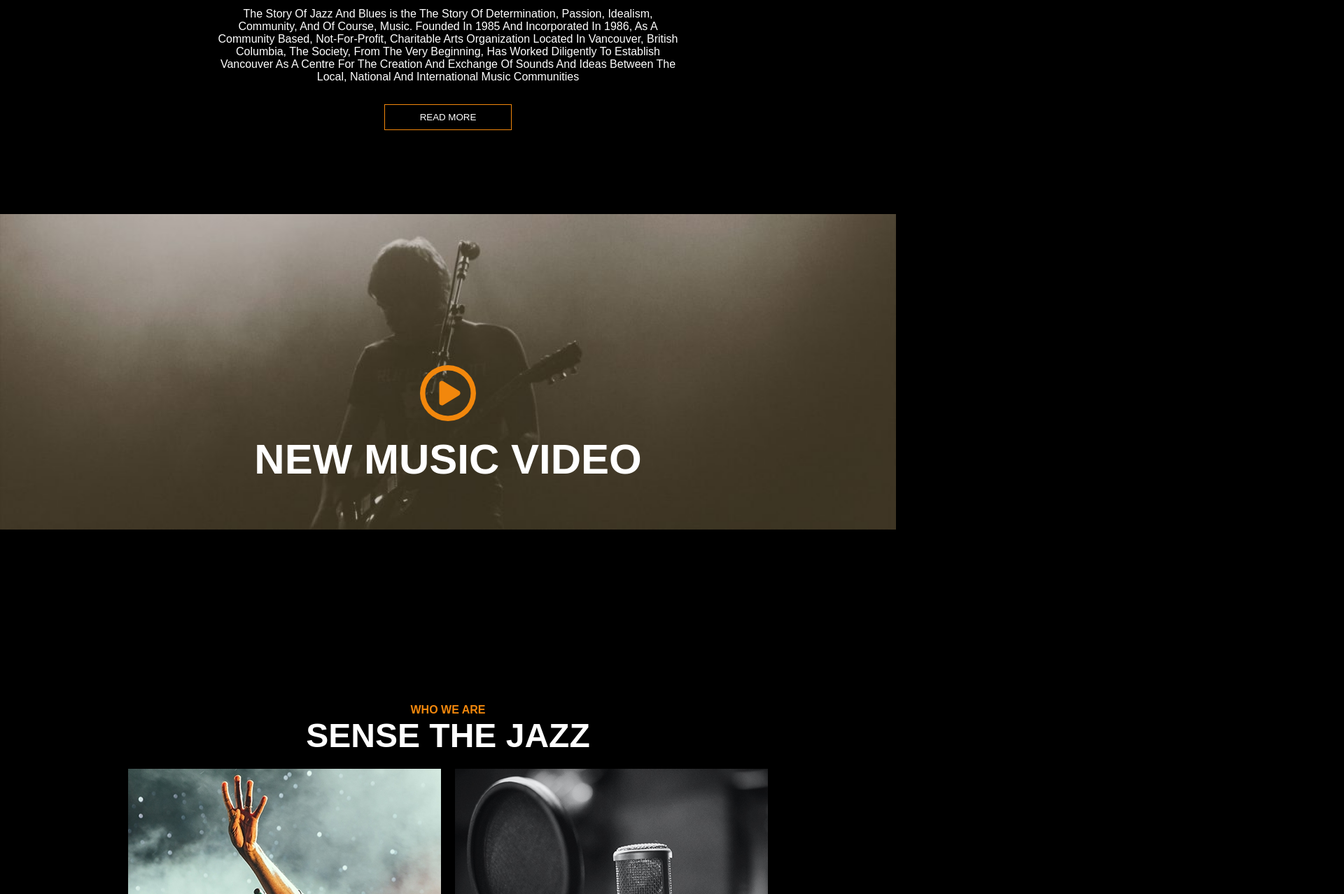
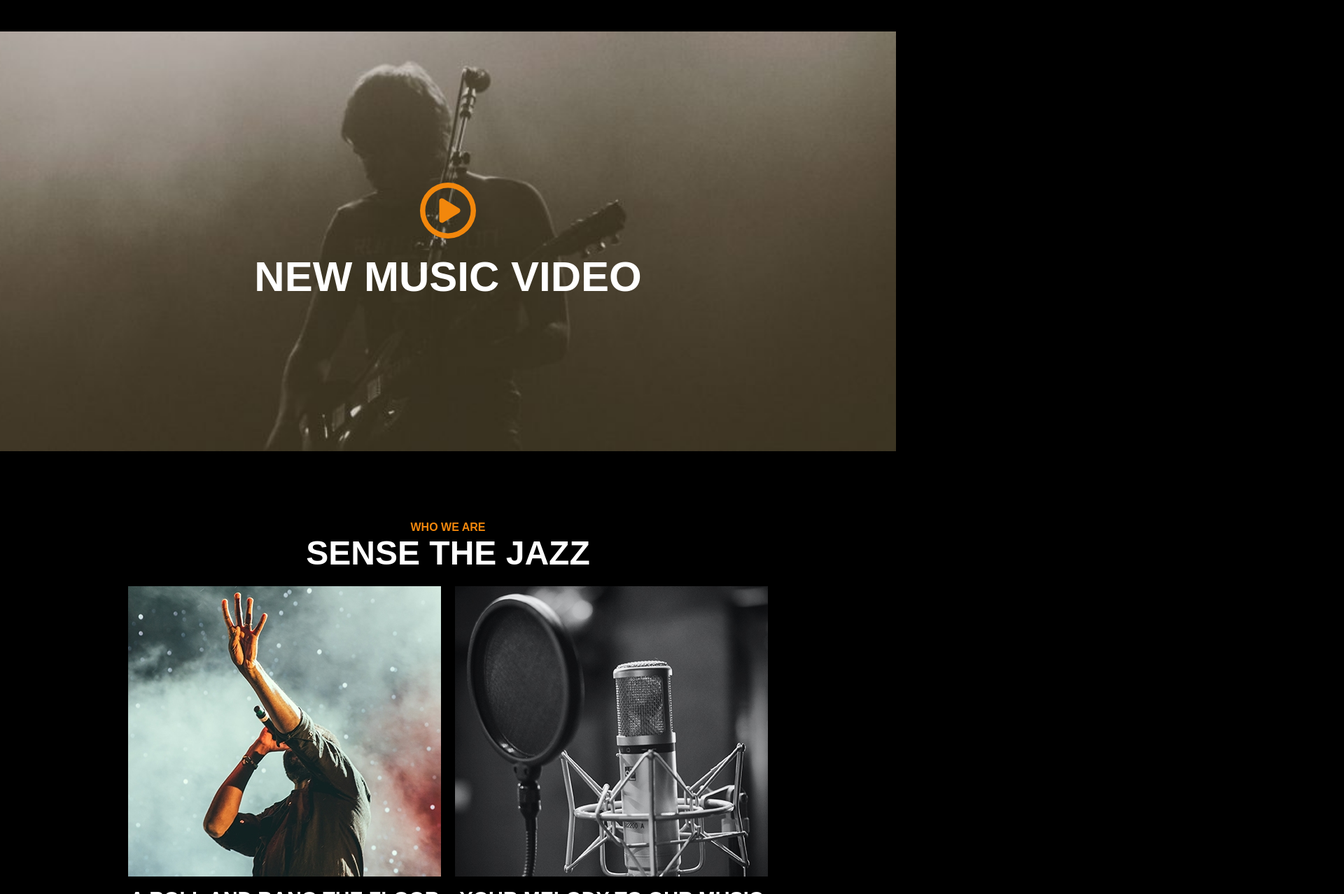
Before and after one commit to RiccardoGarbo/proj-html-vuejs, a Vue app: page / in a window 1280 px wide. Shown: the part 1522-2800 px from the top of the page at 70% size, 1920 px wide, since content can reach past the window. Built offline with nearby package versions, Linux system fonts and the light colour scheme.

Commit message:
general fix

```diff
--- a/src/components/AppHeader.vue
+++ b/src/components/AppHeader.vue
@@ -16,7 +16,7 @@ export default {
             autoplay: null
         }
     },
-    components: {HeaderNavbar, HeaderSearchbar, HeaderLogo, HeaderCard, HeaderJumbotron},
+    components: { HeaderNavbar, HeaderSearchbar, HeaderLogo, HeaderCard, HeaderJumbotron },
     methods: {
         imagePath(element) {
             const path = new URL(`../assets/img/icon/${element}.svg`, import.meta.url);
@@ -45,20 +45,20 @@ export default {
 <template>
     <!-- header -->
     <header>
-        <HeaderLogo/>
+        <HeaderLogo />
 
         <div id="right-header">
-            <HeaderNavbar/>
+            <HeaderNavbar />
             <HeaderSearchbar />
         </div>
     </header>
 
     <!-- jumbotron -->
-    <HeaderJumbotron @on-arrow-click="changeImage" :index="currentImage"/>
+    <HeaderJumbotron @on-arrow-click="changeImage" :index="currentImage" />
 
     <!-- cards -->
     <div id="card-container" class="container">
-        <HeaderCard v-for="(card, i) in headerCards" :key="i" :card="card"/>
+        <HeaderCard v-for="(card, i) in headerCards" :key="i" :card="card" />
     </div>
 </template>
 
@@ -97,6 +97,7 @@ header {
     display: flex;
     align-items: center;
     justify-content: center;
-    transform: translateY(-180px);
+    transform: translateY(-200px);
+    margin-bottom: -120px;
 }
 </style>
--- a/src/components/ImgsRow.vue
+++ b/src/components/ImgsRow.vue
@@ -29,6 +29,8 @@ section {
 
     figure {
         overflow: hidden;
+        width: 237px;
+        height: 238px;
 
         img {
             transition: scale 0.7s ease;
--- a/src/components/SectionInfo.vue
+++ b/src/components/SectionInfo.vue
@@ -55,6 +55,7 @@ export default {
             </div>
         </div>
     </div>
+    <BaseCarousel />
     <ImgsRow />
 </template>
 
--- a/src/components/SectionVideo.vue
+++ b/src/components/SectionVideo.vue
@@ -24,13 +24,14 @@ export default {
 
 <style lang="scss" scoped >
 #jazz {
-    height: 500px;
+
     display: flex;
     flex-direction: column;
     justify-content: center;
     align-items: center;
     max-width: 660px;
     margin: 0 auto;
+    padding-bottom: 100px;
 }
 
 h5 {
@@ -62,12 +63,14 @@ button:hover {
     height: 600px;
     background-image: url(../assets/img/Video-1024x361.jpg);
     background-repeat: no-repeat;
-    background-size: contain;
+    background-size: cover;
+    background-position: center;
     display: flex;
     justify-content: center;
     align-items: center;
     flex-direction: column;
     gap: 20px;
+    cursor: pointer;
 
 }
 
--- a/src/components/gallery-components/GalleryCard.vue
+++ b/src/components/gallery-components/GalleryCard.vue
@@ -23,21 +23,25 @@ export default {
 <template>
     <div class="gallery-card">
         <div class="text">
-            <img :src="imgPath(gal.img)" :alt="gal.text">
+            <figure>
+                <img :src="imgPath(gal.img)" :alt="gal.text">
+            </figure>
             <h4>{{ upperText }}</h4>
         </div>
         <div class="icons">
             <span>{{ span }}</span>
-            <i class="fa-brands fa-spotify" style="color: #ffffff;"></i>
-            <i class="fa-brands fa-youtube" style="color: #ffffff;"></i>
-            <i class="fa-solid fa-music" style="color: #ffffff;"></i>
-            <i class="fa-solid fa-cloud" style="color: #ffffff;"></i>
-            <i class="fa-solid fa-compass" style="color: #ffffff;"></i>
+            <i class="fa-brands fa-spotify"></i>
+            <i class="fa-brands fa-youtube"></i>
+            <i class="fa-solid fa-music"></i>
+            <i class="fa-solid fa-cloud"></i>
+            <i class="fa-solid fa-compass"></i>
         </div>
     </div>
 </template>
 
 <style lang="scss" scoped >
+@use '@/assets/scss/_vars.scss' as *;
+
 h4 {
     font-size: 1.8rem;
 }
@@ -50,9 +54,35 @@ span {
     text-align: center;
 
     i {
+        color: $white-cs;
+        text-decoration: none;
+        transition: color 0.3s ease;
         margin: 0 5px;
+
+        &:hover {
+            color: $orange-cs;
+        }
     }
+
+
 }
+
+figure {
+    overflow: hidden;
+    width: 447px;
+    height: 415px;
+    margin-bottom: 1rem;
+
+    img {
+        transition: scale 0.7s ease;
+
+        &:hover {
+            scale: 1.1;
+        }
+    }
+
+}
+
 
 .text {
     text-align: center;
```
